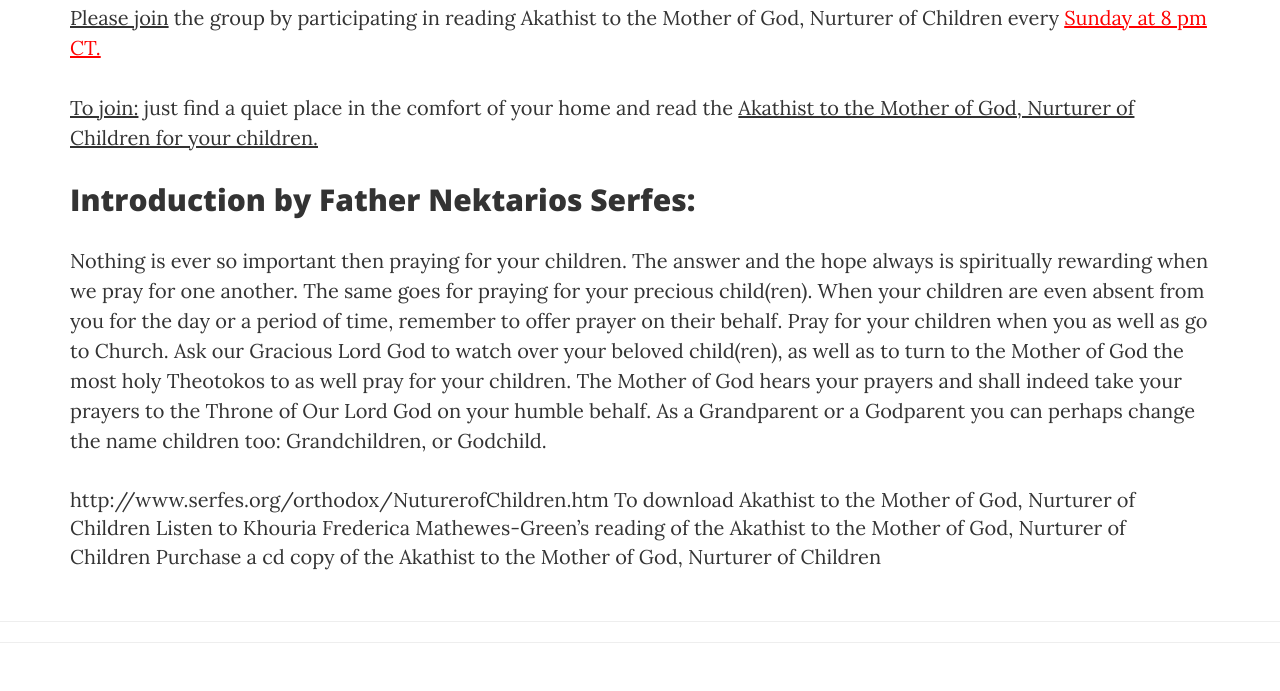
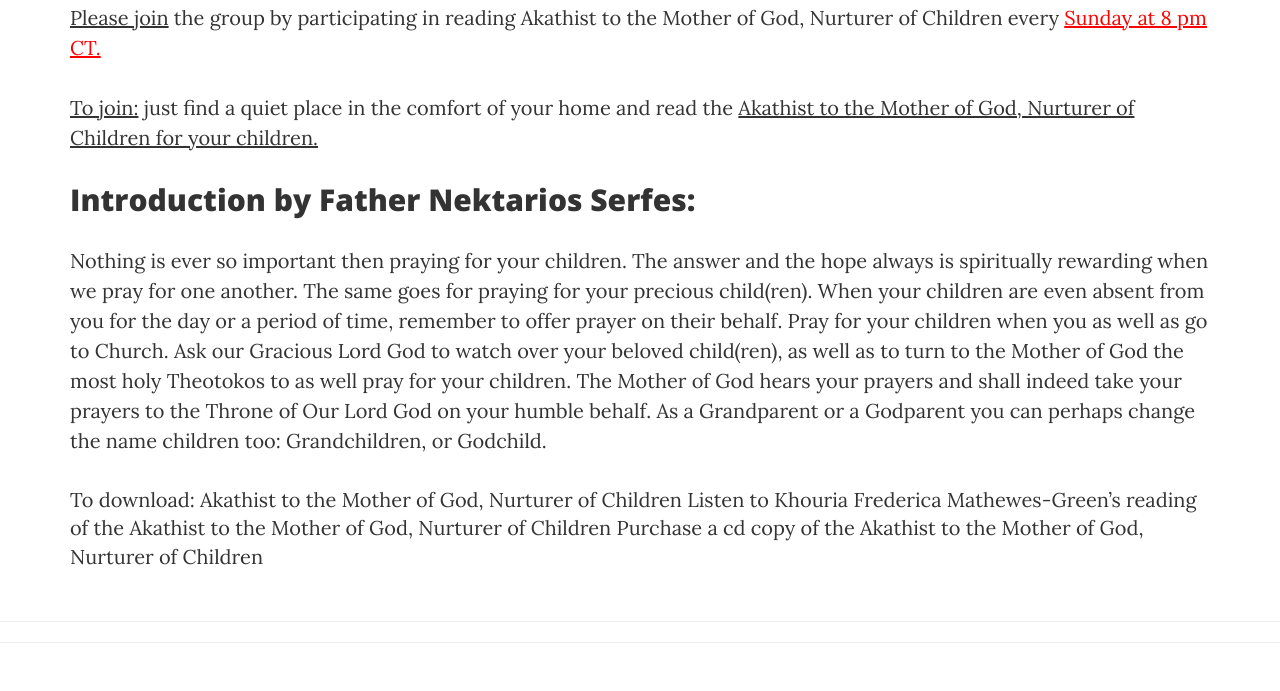
Before and after one commit to olenakey/akathist.github.io, a website: page index.html in a window 1280 px wide. Shown: the part 820-1511 px from the top of the page. Drawn offline with nearby package versions, Linux system fonts and the light colour scheme.

Commit message:
Update index.html

```diff
--- a/index.html
+++ b/index.html
@@ -86,13 +86,13 @@
 
         <h2>Introduction by Father Nektarios Serfes: </h2>
 
-<p>Nothing is ever so important then praying for your children. The answer and the hope always is spiritually rewarding when we pray for one another. The same goes for praying for your precious child(ren). When your children are even absent from you for the day or a period of time, remember to offer prayer on their behalf. Pray for your children when you as well as go to Church. Ask our Gracious Lord God to watch over your beloved child(ren), as well as to turn to the Mother of God the most holy Theotokos to as well pray for your children. The Mother of God hears your prayers and shall indeed take your prayers to the Throne of Our Lord God on your humble behalf. As a Grandparent or a Godparent you can perhaps change the name children too: Grandchildren, or Godchild.</p> http://www.serfes.org/orthodox/NuturerofChildren.htm
+<p>Nothing is ever so important then praying for your children. The answer and the hope always is spiritually rewarding when we pray for one another. The same goes for praying for your precious child(ren). When your children are even absent from you for the day or a period of time, remember to offer prayer on their behalf. Pray for your children when you as well as go to Church. Ask our Gracious Lord God to watch over your beloved child(ren), as well as to turn to the Mother of God the most holy Theotokos to as well pray for your children. The Mother of God hears your prayers and shall indeed take your prayers to the Throne of Our Lord God on your humble behalf. As a Grandparent or a Godparent you can perhaps change the name children too: Grandchildren, or Godchild.</p>
 
-To download Akathist to the Mother of God, Nurturer of Children
+        To download: <a href="http://orthodoxyinrolla.org/wp/wp-content/uploads/2012/08/Akathist%E2%80%94NurturerOfChildren.pdf">Akathist to the Mother of God, Nurturer of Children</a>
 
-Listen to Khouria Frederica Mathewes-Green’s reading of the Akathist to the Mother of God, Nurturer of Children
+<a href="http://www.ancientfaith.com/podcasts/frederica/akathist_to_the_mother_of_god_nurturer_of_children">Listen to Khouria Frederica Mathewes-Green’s reading of the Akathist to the Mother of God, Nurturer of Children</a>
 
-            Purchase a cd copy of the Akathist to the Mother of God, Nurturer of Children</p>
+           <a href="http://store.ancientfaith.com/cd-akathist-to-mother-of-god-nurturer-of-children/"> Purchase a cd copy of the Akathist to the Mother of God, Nurturer of Children</p></a>
                 </div>
                 <hr>
 
```
